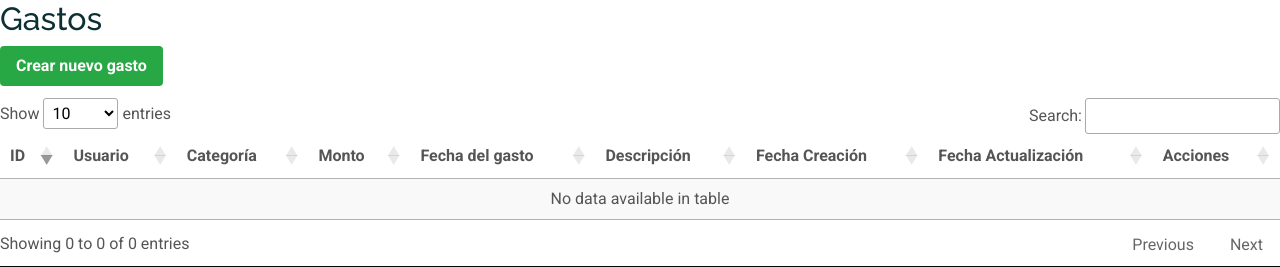
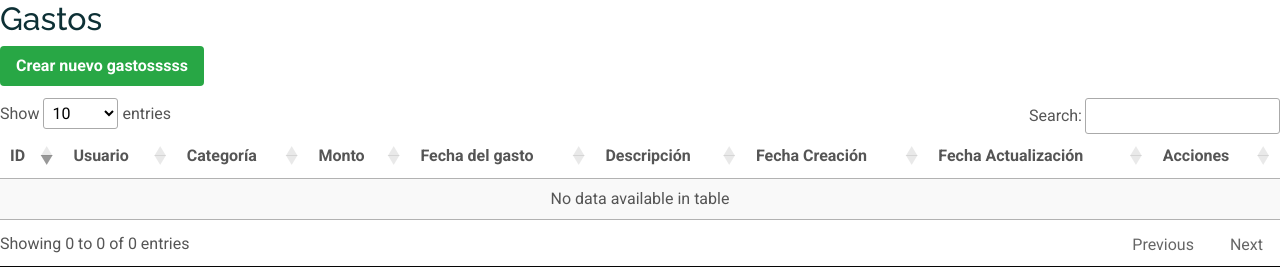
Before and after one commit to Edwinoto95/controlreembolso, a Django app: page /gastos/ in a window 1280 px wide. Shown: the part 90-357 px from the top of the page. Run offline with Django 4.2, Linux system fonts and the light colour scheme; data that the repository does not hold is empty; some libraries are stand-ins or nearby versions.

Commit message:
commits de creacion de templates

```diff
--- a/Aplicaciones/gasto/templates/gastos_list.html
+++ b/Aplicaciones/gasto/templates/gastos_list.html
@@ -16,7 +16,7 @@
           transition: background-color 0.3s ease;"
    onmouseover="this.style.backgroundColor='#1e7e34';"
    onmouseout="this.style.backgroundColor='#28a745';">
-  Crear nuevo gasto
+  Crear nuevo gastosssss
 </a>
 <table id="gastos" class="display">
     <thead>
```
